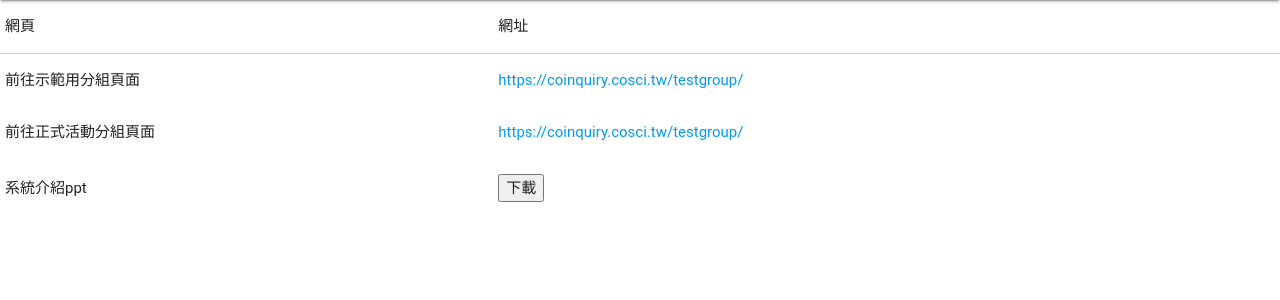
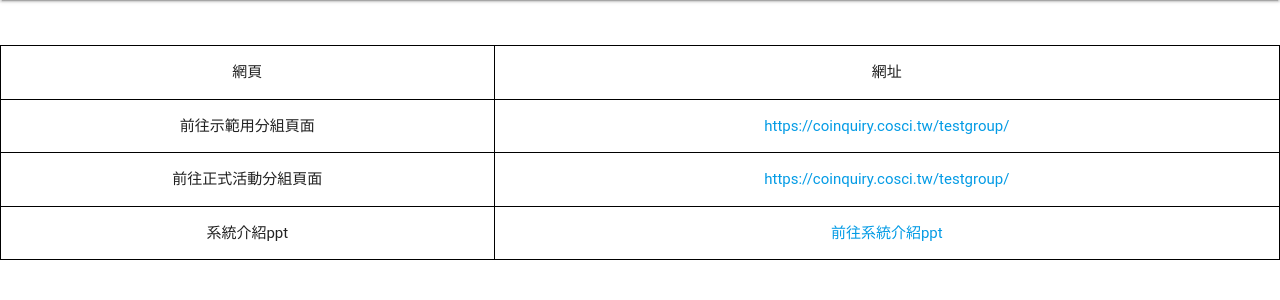
Before and after one commit to z1127000/cosci-activity-Web, a Flask app: page /linkpage1 in a window 1280 px wide. Shown: the part 64-364 px from the top of the page. Run offline with Flask 3, Linux system fonts and the light colour scheme; some libraries are stand-ins or nearby versions; some web fonts are replaced.

Commit message:
update linkPage

```diff
--- a/templates/linkPage1.html
+++ b/templates/linkPage1.html
@@ -8,6 +8,12 @@
     <link rel="shortcut icon" href="/static/1.png">
     <meta name="viewport" content="width=device-width, initial-scale=1.0"/>
     <title>活動連結</title>
+    <style>
+        table, th, td {
+            border: 1px solid black;
+            text-align: center;
+        }
+    </style>
 </head>
 
 <body>
@@ -19,6 +25,8 @@
         <a href="#" class="brand-logo center">海山高中電腦輔助科學探究體驗營</a>
     </div>
 </nav>
+<br>
+<br>
 <table>
     <thead>
         <tr>
@@ -37,7 +45,7 @@
         </tr>
         <tr>
             <td>系統介紹ppt</td>
-            <td><button onclick="window.open('static/海山系統介紹0110.pptx')">下載</button></td>
+            <td><a href="https://docs.google.com/presentation/d/1yT85CIWTRaPSiTDyaqZrME_Ib5nSjCZ7/edit?usp=drive_link&ouid=105296196510188504018&rtpof=true&sd=true" target="_blank">前往系統介紹ppt</a></td>
         </tr>
     </tbody>
 </table>
```
